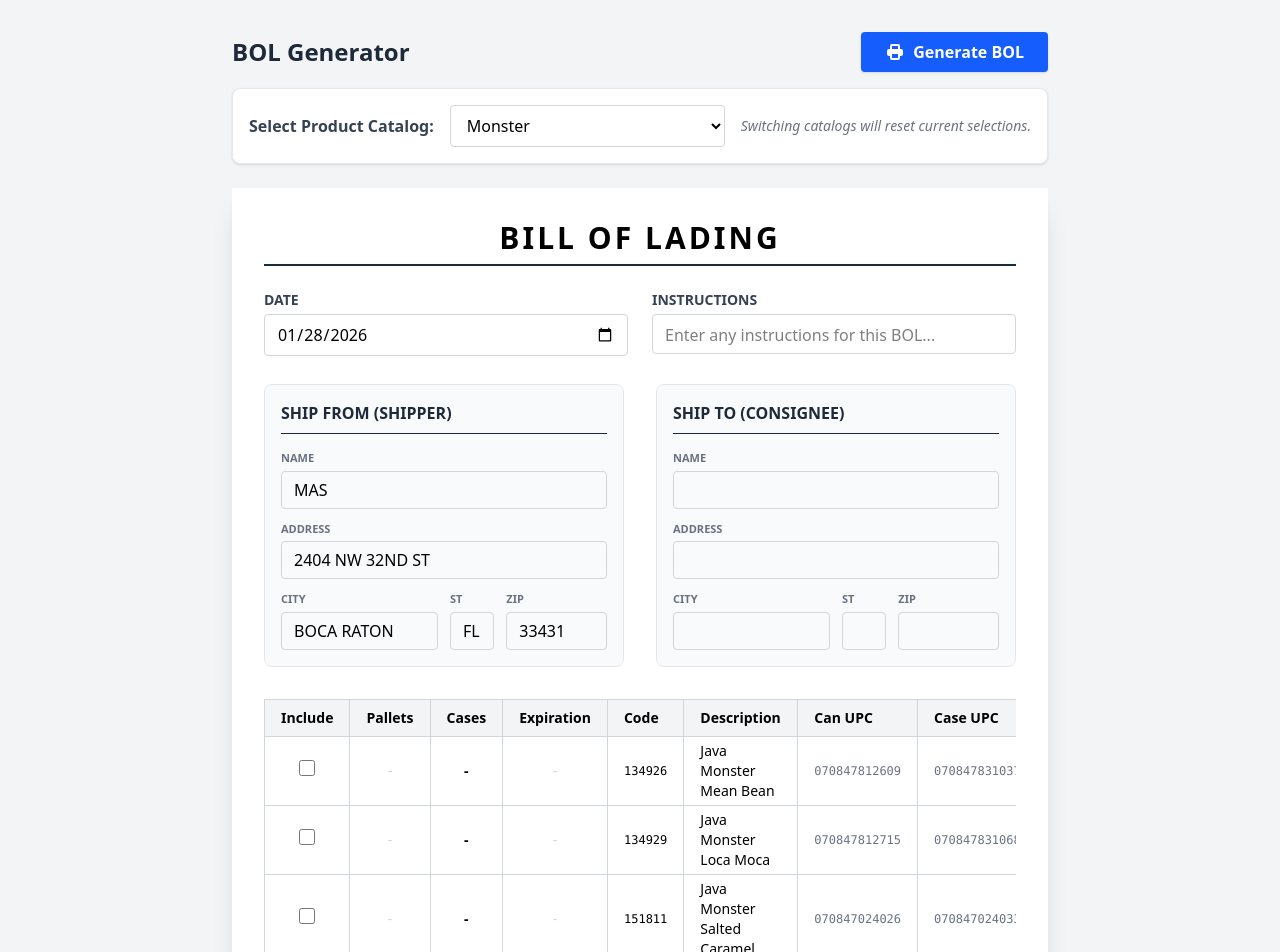
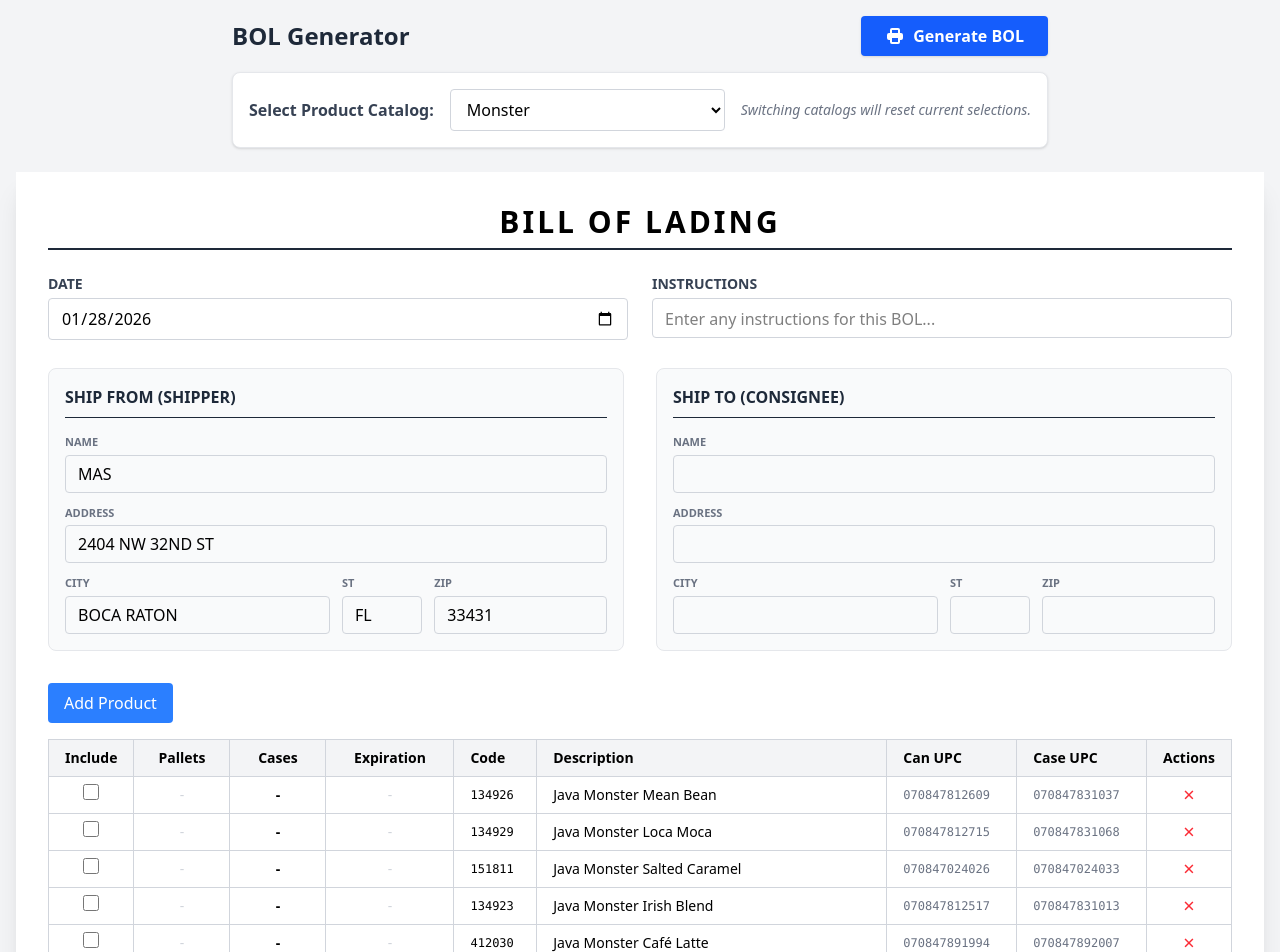
Before and after one commit to mikeshapiro13/bol-template-docx, a Vue app: page / in a window 1280 px wide. Shown: the top 952 px of the page. Built offline with nearby package versions, Linux system fonts and the light colour scheme.

Commit message:
Add/remove product feature and adjusted page width.

```diff
--- a/src/App.vue
+++ b/src/App.vue
@@ -43,7 +43,7 @@
 </script>
 
 <template>
-  <div class="min-h-screen bg-gray-100 p-8 print:p-0 print:bg-white">
+  <div class="min-h-screen bg-gray-100 p-4 print:p-0 print:bg-white">
     <!-- Toolbar (Hidden on Print) -->
     <div class="max-w-[8.5in] mx-auto mb-6 flex flex-col gap-4 no-print">
       <div class="flex justify-between items-center">
--- a/src/components/BOLTable.vue
+++ b/src/components/BOLTable.vue
@@ -1,11 +1,24 @@
 <script setup>
-import { computed } from 'vue'
+import { computed, ref } from 'vue'
 
 const props = defineProps({
   products: Array
 })
 
 const emit = defineEmits(['update:products'])
+
+const showAddForm = ref(false)
+
+const newProduct = ref({
+  code: '',
+  description: '',
+  canUpc: '',
+  caseUpc: '',
+  casesPerPallet: 0,
+  included: false,
+  quantity: '',
+  expiration: ''
+})
 
 const updateProduct = (index, field, value) => {
   const newProducts = [...props.products]
@@ -25,6 +38,28 @@
   emit('update:products', newProducts)
 }
 
+const addProduct = () => {
+  const newProducts = [...props.products, { ...newProduct.value }]
+  emit('update:products', newProducts)
+  newProduct.value = {
+    code: '',
+    description: '',
+    canUpc: '',
+    caseUpc: '',
+    casesPerPallet: 0,
+    included: false,
+    quantity: '',
+    expiration: ''
+  }
+  showAddForm.value = false
+}
+
+const deleteProduct = (index) => {
+  const newProducts = [...props.products]
+  newProducts.splice(index, 1)
+  emit('update:products', newProducts)
+}
+
 const grandTotal = computed(() => {
   return props.products.reduce((acc, curr) => {
     if (curr.included && curr.quantity) {
@@ -38,7 +73,20 @@
 </script>
 
 <template>
-  <div class="mb-8 overflow-x-auto">
+  <div class="mb-8">
+    <div class="mb-4">
+      <button @click="showAddForm = !showAddForm" class="bg-blue-500 text-white px-4 py-2 rounded hover:bg-blue-600">Add Product</button>
+    </div>
+    <div v-if="showAddForm" class="mb-4 p-4 border border-gray-300 rounded bg-gray-50">
+      <form @submit.prevent="addProduct" class="grid grid-cols-1 md:grid-cols-2 gap-4">
+        <input v-model="newProduct.code" placeholder="Code" required class="border border-gray-300 rounded px-3 py-2">
+        <input v-model="newProduct.description" placeholder="Description" required class="border border-gray-300 rounded px-3 py-2">
+        <input v-model="newProduct.canUpc" placeholder="Can UPC" class="border border-gray-300 rounded px-3 py-2">
+        <input v-model="newProduct.caseUpc" placeholder="Case UPC" class="border border-gray-300 rounded px-3 py-2">
+        <input v-model.number="newProduct.casesPerPallet" placeholder="Cases per Pallet" required class="border border-gray-300 rounded px-3 py-2">
+        <button type="submit" class="bg-green-500 text-white px-4 py-2 rounded hover:bg-green-600 col-span-1 md:col-span-2">Add Product</button>
+      </form>
+    </div>
     <table class="min-w-full border-collapse border border-gray-300 text-sm">
       <thead>
         <tr class="bg-gray-100">
@@ -50,6 +98,7 @@
           <th class="border border-gray-300 px-4 py-2 text-left">Description</th>
           <th class="border border-gray-300 px-4 py-2 text-left">Can UPC</th>
           <th class="border border-gray-300 px-4 py-2 text-left">Case UPC</th>
+          <th class="border border-gray-300 px-4 py-2 w-16 text-center">Actions</th>
         </tr>
       </thead>
       <tbody>
@@ -102,6 +151,10 @@
 
           <td class="border border-gray-300 px-4 py-1 font-mono text-xs text-gray-500">{{ product.canUpc }}</td>
           <td class="border border-gray-300 px-4 py-1 font-mono text-xs text-gray-500">{{ product.caseUpc }}</td>
+          <!-- Actions -->
+          <td class="border border-gray-300 px-4 py-1 text-center">
+            <button @click="deleteProduct(index)" class="text-red-500 hover:text-red-700 text-xl">&times;</button>
+          </td>
         </tr>
       </tbody>
       <tfoot>
@@ -111,7 +164,7 @@
               <td class="border border-gray-800 px-2 py-2 text-center text-sm">
                 {{ products.reduce((acc, curr) => acc + (curr.included ? (parseInt(curr.quantity) || 0) * (curr.casesPerPallet || 0) : 0), 0) }} Cases
               </td>
-              <td colspan="5" class="border border-gray-800 px-4 py-2"></td>
+              <td colspan="6" class="border border-gray-800 px-4 py-2"></td>
           </tr>
       </tfoot>
     </table>
--- a/src/style.css
+++ b/src/style.css
@@ -23,6 +23,13 @@
   background: white;
 }
 
+@media screen {
+  .bol-container {
+    max-width: none;
+    width: 100%;
+  }
+}
+
 /* Custom styling for inputs to look good when printed but visible on screen */
 input,
 textarea {
```
Also changed, not shown: 1 other file (tests, documents, lock files or other folders).
